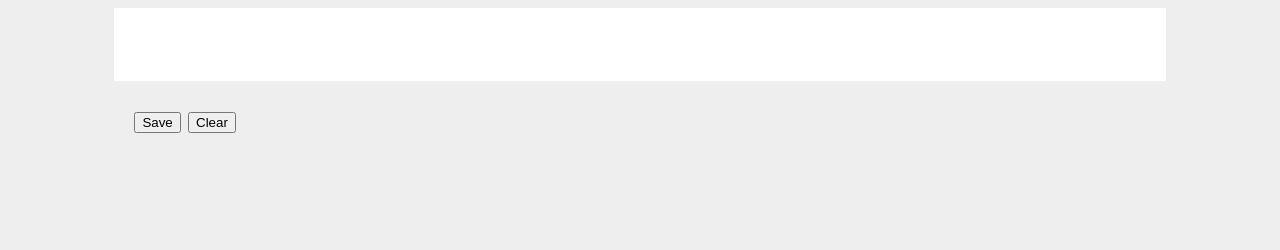
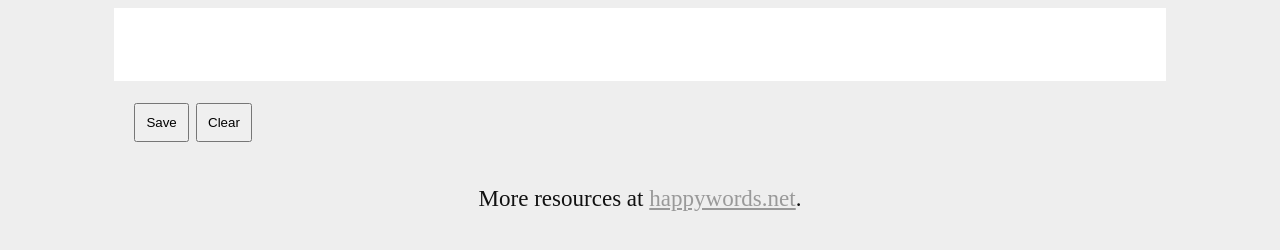
Before and after one commit to happywords/quick-notes, a plain HTML site: page index.html in a window 1280 px wide. Drawn offline with Linux system fonts and the light colour scheme.

Commit message:
Add link, more styles.

```diff
--- a/index.html
+++ b/index.html
@@ -13,6 +13,12 @@
     <button id="btn-save">Save</button>
     <button id="btn-clear">Clear</button>
   </div>
+
+  <p class="text-center">
+    More resources at
+    <a href="https://happywords.net">happywords.net</a>.
+  </p>
+
   <script src="script.js"></script>
 </body>
 </html>
--- a/styles.css
+++ b/styles.css
@@ -1,6 +1,6 @@
 body {
   background: #EEEEEE;
-  font-size: 1.8em !important;
+  font-size: 1.8em;
   color: #111111
 }
 
@@ -16,3 +16,20 @@ div#controls {
   padding: 20px;
   width: 80%;
 }
+
+p.text-center {
+  text-align: center;
+  font-size: 0.8em;
+}
+
+p.text-center a {
+  color: #999999;
+}
+
+p.text-center a:hover {
+  color: #111111;
+}
+
+button {
+  padding: 10px;
+}
```
